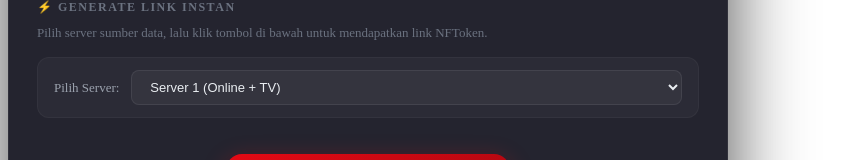
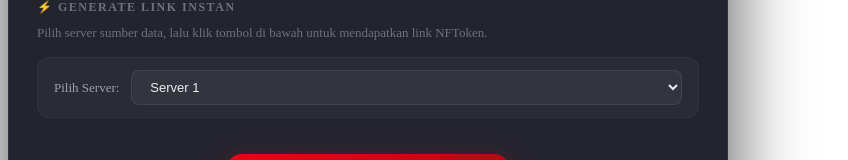
Before and after one commit to agustiawani/sojua, a Next.js app: page / in a window 1280 px wide. Shown: the part 180-340 px from the top of the page, without its empty margins (0-848 px from the left). Built offline with nearby package versions, Linux system fonts and the light colour scheme.

Commit message:
Update index.js

```diff
--- a/pages/index.js
+++ b/pages/index.js
@@ -212,8 +212,8 @@ export default function Home() {
                 disabled={autoGenLoading}
                 className="server-select"
               >
-                <option value="server1">Server 1 (Online + TV)</option>
-                <option value="server2">Server 2 (Lokal)</option>
+                <option value="server1">Server 1</option>
+                <option value="server2">Server 2</option>
               </select>
             </div>
 
```
